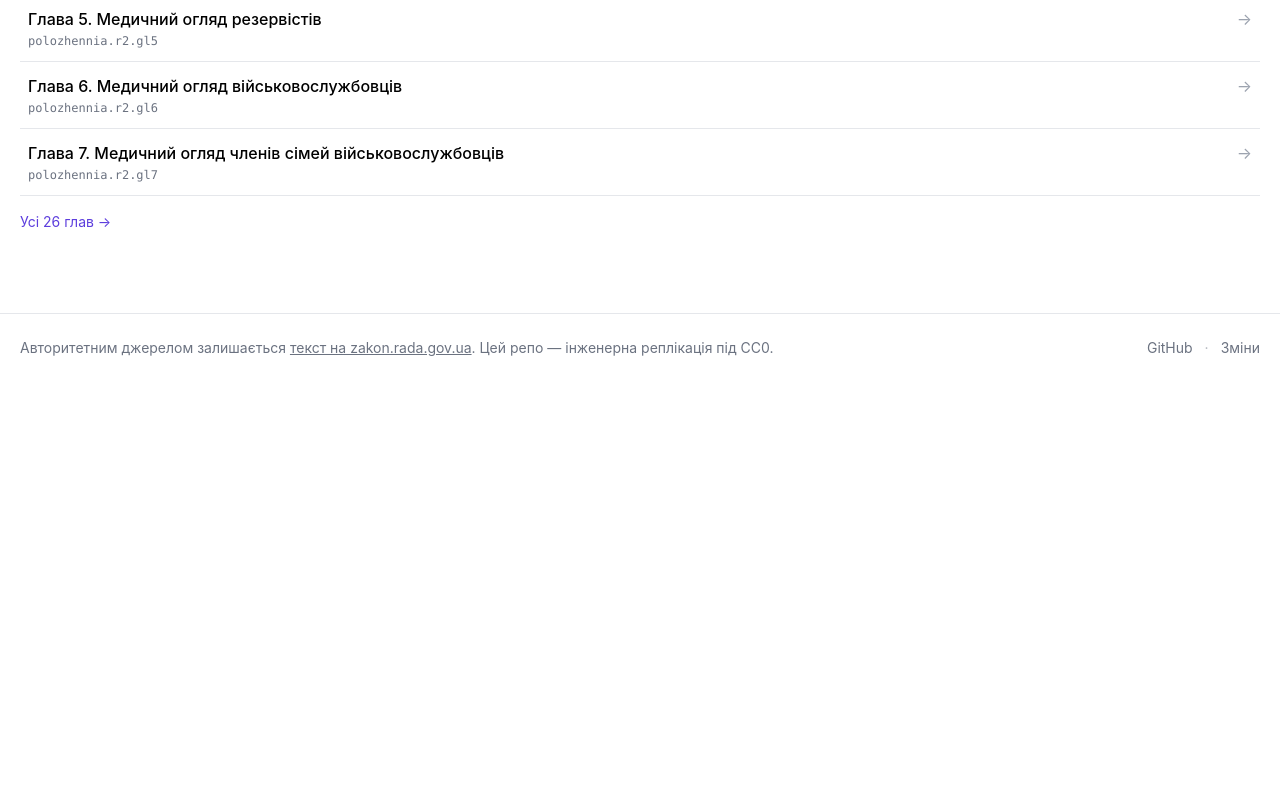
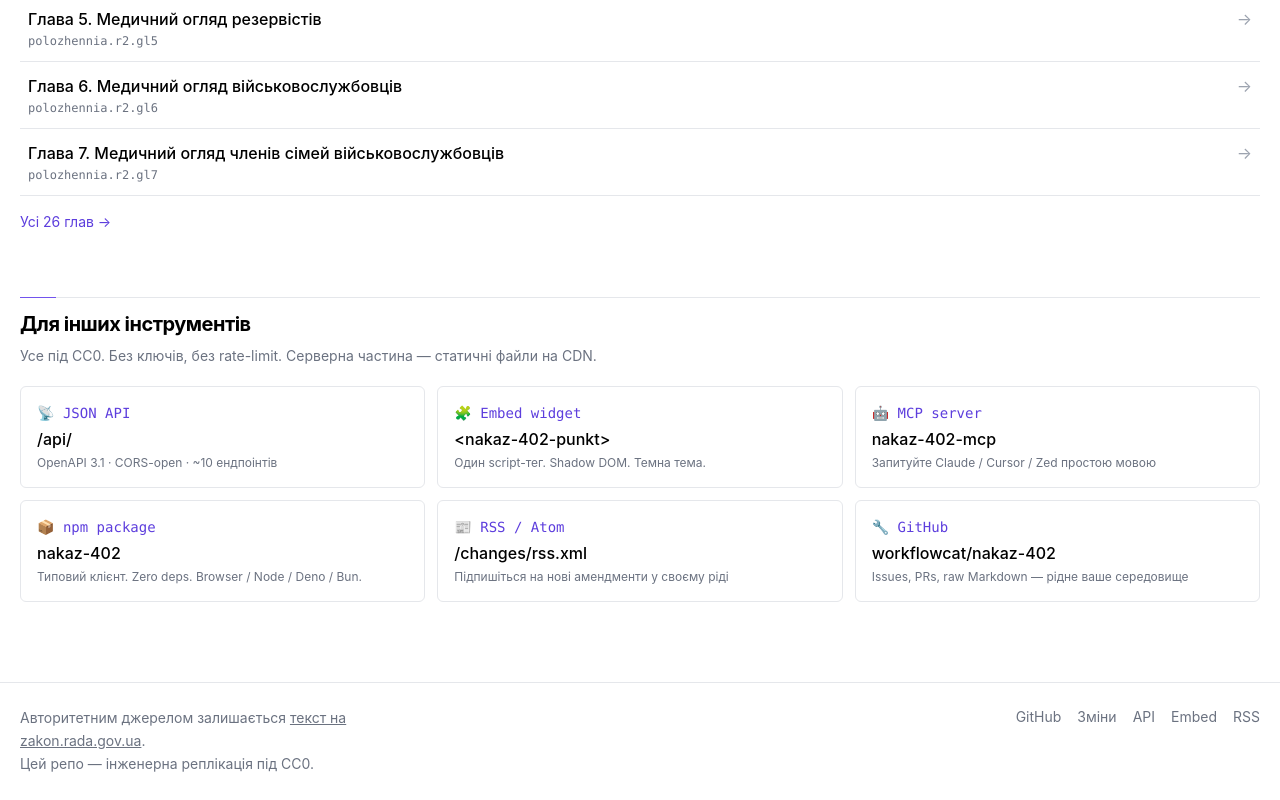
Before and after one commit to workflowcat/nakaz-402, an Astro site in the folder web/: page / in a window 1280 px wide. Shown: the part 1254-2054 px from the top of the page. Before the commit the page ends 1636 px from the top, so only its background shows below. Built offline with nearby package versions, Linux system fonts and the light colour scheme; Astro itself is replaced by a stand-in of ours.

Commit message:
polish(web): iter 10 — surface developer integrations everywhere
Final pass to make all the new tooling discoverable without users
having to know its URL.

- Header nav: append API + Embed links after the four content
  sections (visible on md+ screens; active-state highlighting works
  on /api/* and /embed/*).
- Footer: replace 2-link cluster with full row — GitHub, Зміни, API,
  Embed, RSS. Tighter layout, 2 columns on wide screens.
- Homepage: new "Для інших інструментів" section below the chapter
  list with 6 cards — API docs, Embed widget, MCP server, npm
  package, RSS, GitHub. Each card has emoji, mono filename, one-line
  positioning blurb.

After this iter, every capability shipped in iters 1-9 has at least
one entry point from the homepage, header, or footer.

Deployed: nakaz-402.vercel.app

```diff
--- a/web/src/components/Header.astro
+++ b/web/src/components/Header.astro
@@ -16,6 +16,9 @@ function active(prefix: string) {
       <a href="/nakaz/" class:list={["px-3 py-1.5 rounded-md hover:bg-ink-100 dark:hover:bg-ink-800", active('/nakaz/') && 'text-accent-600 dark:text-accent-300 bg-accent-50 dark:bg-accent-900/20']}>Наказ</a>
       <a href="/polozhennia/" class:list={["px-3 py-1.5 rounded-md hover:bg-ink-100 dark:hover:bg-ink-800", active('/polozhennia/') && 'text-accent-600 dark:text-accent-300 bg-accent-50 dark:bg-accent-900/20']}>Положення</a>
       <a href="/dodatky/" class:list={["px-3 py-1.5 rounded-md hover:bg-ink-100 dark:hover:bg-ink-800", active('/dodatky/') && 'text-accent-600 dark:text-accent-300 bg-accent-50 dark:bg-accent-900/20']}>Додатки</a>
+      <span class="text-ink-300 dark:text-ink-700">·</span>
+      <a href="/api/docs/" class:list={["px-3 py-1.5 rounded-md hover:bg-ink-100 dark:hover:bg-ink-800", active('/api/') && 'text-accent-600 dark:text-accent-300 bg-accent-50 dark:bg-accent-900/20']}>API</a>
+      <a href="/embed/" class:list={["px-3 py-1.5 rounded-md hover:bg-ink-100 dark:hover:bg-ink-800", active('/embed/') && 'text-accent-600 dark:text-accent-300 bg-accent-50 dark:bg-accent-900/20']}>Embed</a>
     </nav>
 
     <div class="ml-auto flex items-center gap-2">
--- a/web/src/layouts/Layout.astro
+++ b/web/src/layouts/Layout.astro
@@ -105,14 +105,16 @@ const ldData = jsonLd ?? defaultLd;
       </div>
     </main>
     <footer class="border-t border-ink-200 dark:border-ink-800 mt-12 py-6 text-sm text-ink-500">
-      <div class="max-w-7xl mx-auto px-5 flex flex-wrap gap-4 justify-between">
-        <p>
-          Авторитетним джерелом залишається <a href="https://zakon.rada.gov.ua/laws/show/z1109-08" class="underline hover:text-accent-500" target="_blank" rel="noopener">текст на zakon.rada.gov.ua</a>. Цей репо — інженерна реплікація під CC0.
+      <div class="max-w-7xl mx-auto px-5 flex flex-wrap gap-6 justify-between">
+        <p class="max-w-md leading-relaxed">
+          Авторитетним джерелом залишається <a href="https://zakon.rada.gov.ua/laws/show/z1109-08" class="underline hover:text-accent-500" target="_blank" rel="noopener">текст на zakon.rada.gov.ua</a>.<br/>Цей репо — інженерна реплікація під CC0.
         </p>
-        <div class="flex gap-3">
+        <div class="flex flex-wrap gap-x-4 gap-y-1">
           <a href="https://github.com/workflowcat/nakaz-402" class="hover:text-accent-500" target="_blank" rel="noopener">GitHub</a>
-          <span class="opacity-50">·</span>
           <a href="/changes/" class="hover:text-accent-500">Зміни</a>
+          <a href="/api/docs/" class="hover:text-accent-500">API</a>
+          <a href="/embed/" class="hover:text-accent-500">Embed</a>
+          <a href="/changes/rss.xml" class="hover:text-accent-500">RSS</a>
         </div>
       </div>
     </footer>
--- a/web/src/pages/index.astro
+++ b/web/src/pages/index.astro
@@ -67,4 +67,44 @@ const filled = realChapters.filter(c => !c.data.stub);
     </ul>
     <a href="/polozhennia/" class="inline-block mt-4 text-sm text-accent-600 dark:text-accent-300 hover:underline">Усі {realChapters.length} глав →</a>
   </section>
+
+  <section class="mt-16">
+    <h2 class="text-xl font-bold tracking-tight mb-2 pt-3 border-t border-ink-200 dark:border-ink-800 relative">
+      <span class="absolute -top-px left-0 w-9 h-px bg-accent-500"></span>
+      Для інших інструментів
+    </h2>
+    <p class="text-sm text-ink-500 mb-5">Усе під CC0. Без ключів, без rate-limit. Серверна частина — статичні файли на CDN.</p>
+    <div class="grid sm:grid-cols-2 lg:grid-cols-3 gap-3">
+      <a href="/api/docs/" class="block p-4 rounded-md border border-ink-200 dark:border-ink-800 hover:border-accent-500 hover:bg-ink-50 dark:hover:bg-ink-900 transition-colors">
+        <div class="text-sm font-mono text-accent-600 dark:text-accent-300 mb-1">📡 JSON API</div>
+        <div class="font-medium mb-1">/api/</div>
+        <div class="text-xs text-ink-500">OpenAPI 3.1 · CORS-open · ~10 ендпоінтів</div>
+      </a>
+      <a href="/embed/" class="block p-4 rounded-md border border-ink-200 dark:border-ink-800 hover:border-accent-500 hover:bg-ink-50 dark:hover:bg-ink-900 transition-colors">
+        <div class="text-sm font-mono text-accent-600 dark:text-accent-300 mb-1">🧩 Embed widget</div>
+        <div class="font-medium mb-1">&lt;nakaz-402-punkt&gt;</div>
+        <div class="text-xs text-ink-500">Один script-тег. Shadow DOM. Темна тема.</div>
+      </a>
+      <a href="https://github.com/workflowcat/nakaz-402/tree/main/web/packages/nakaz-402-mcp" target="_blank" rel="noopener" class="block p-4 rounded-md border border-ink-200 dark:border-ink-800 hover:border-accent-500 hover:bg-ink-50 dark:hover:bg-ink-900 transition-colors">
+        <div class="text-sm font-mono text-accent-600 dark:text-accent-300 mb-1">🤖 MCP server</div>
+        <div class="font-medium mb-1">nakaz-402-mcp</div>
+        <div class="text-xs text-ink-500">Запитуйте Claude / Cursor / Zed простою мовою</div>
+      </a>
+      <a href="https://github.com/workflowcat/nakaz-402/tree/main/web/packages/nakaz-402" target="_blank" rel="noopener" class="block p-4 rounded-md border border-ink-200 dark:border-ink-800 hover:border-accent-500 hover:bg-ink-50 dark:hover:bg-ink-900 transition-colors">
+        <div class="text-sm font-mono text-accent-600 dark:text-accent-300 mb-1">📦 npm package</div>
+        <div class="font-medium mb-1">nakaz-402</div>
+        <div class="text-xs text-ink-500">Типовий клієнт. Zero deps. Browser / Node / Deno / Bun.</div>
+      </a>
+      <a href="/changes/rss.xml" class="block p-4 rounded-md border border-ink-200 dark:border-ink-800 hover:border-accent-500 hover:bg-ink-50 dark:hover:bg-ink-900 transition-colors">
+        <div class="text-sm font-mono text-accent-600 dark:text-accent-300 mb-1">📰 RSS / Atom</div>
+        <div class="font-medium mb-1">/changes/rss.xml</div>
+        <div class="text-xs text-ink-500">Підпишіться на нові амендменти у своєму ріді</div>
+      </a>
+      <a href="https://github.com/workflowcat/nakaz-402" target="_blank" rel="noopener" class="block p-4 rounded-md border border-ink-200 dark:border-ink-800 hover:border-accent-500 hover:bg-ink-50 dark:hover:bg-ink-900 transition-colors">
+        <div class="text-sm font-mono text-accent-600 dark:text-accent-300 mb-1">🔧 GitHub</div>
+        <div class="font-medium mb-1">workflowcat/nakaz-402</div>
+        <div class="text-xs text-ink-500">Issues, PRs, raw Markdown — рідне ваше середовище</div>
+      </a>
+    </div>
+  </section>
 </Layout>
```
